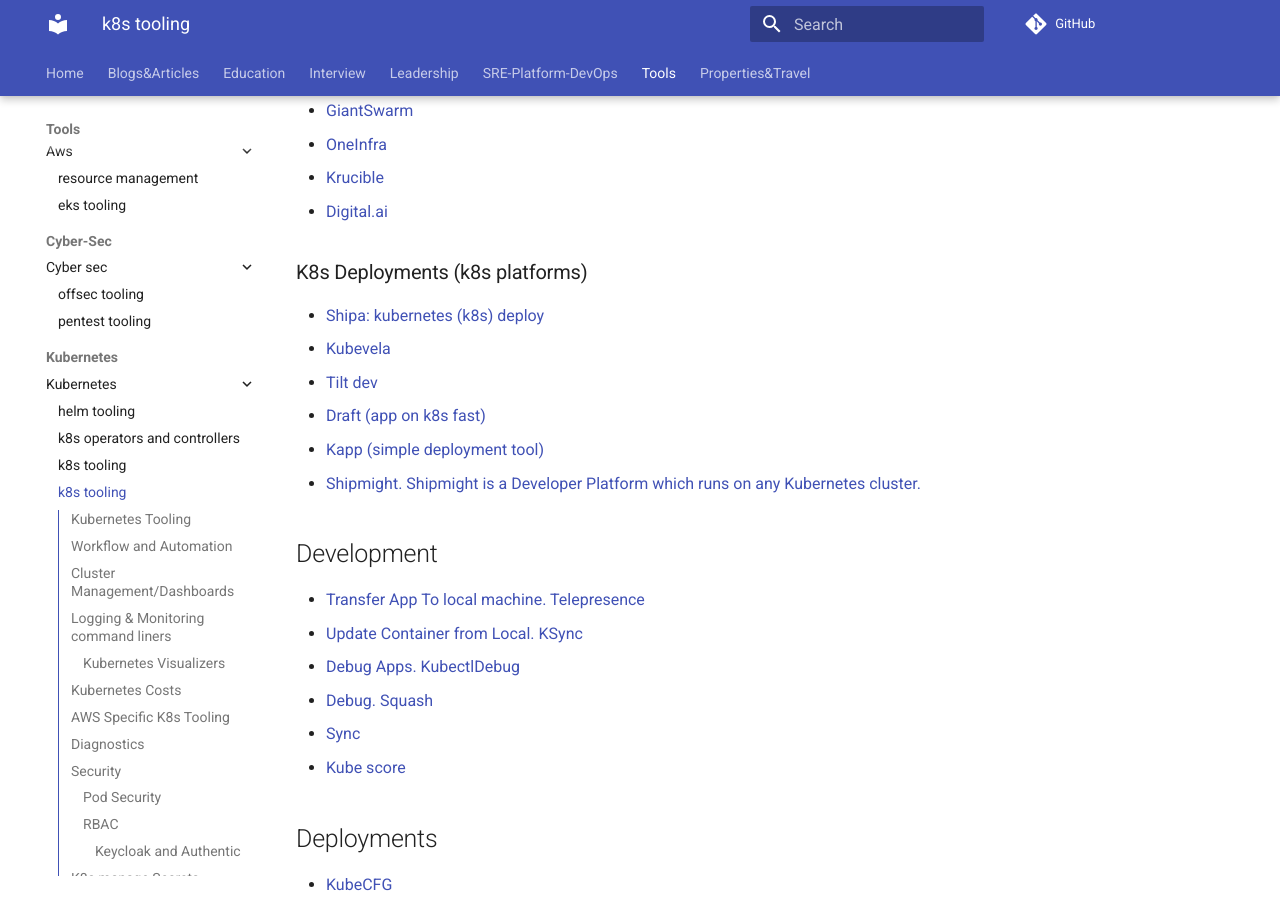
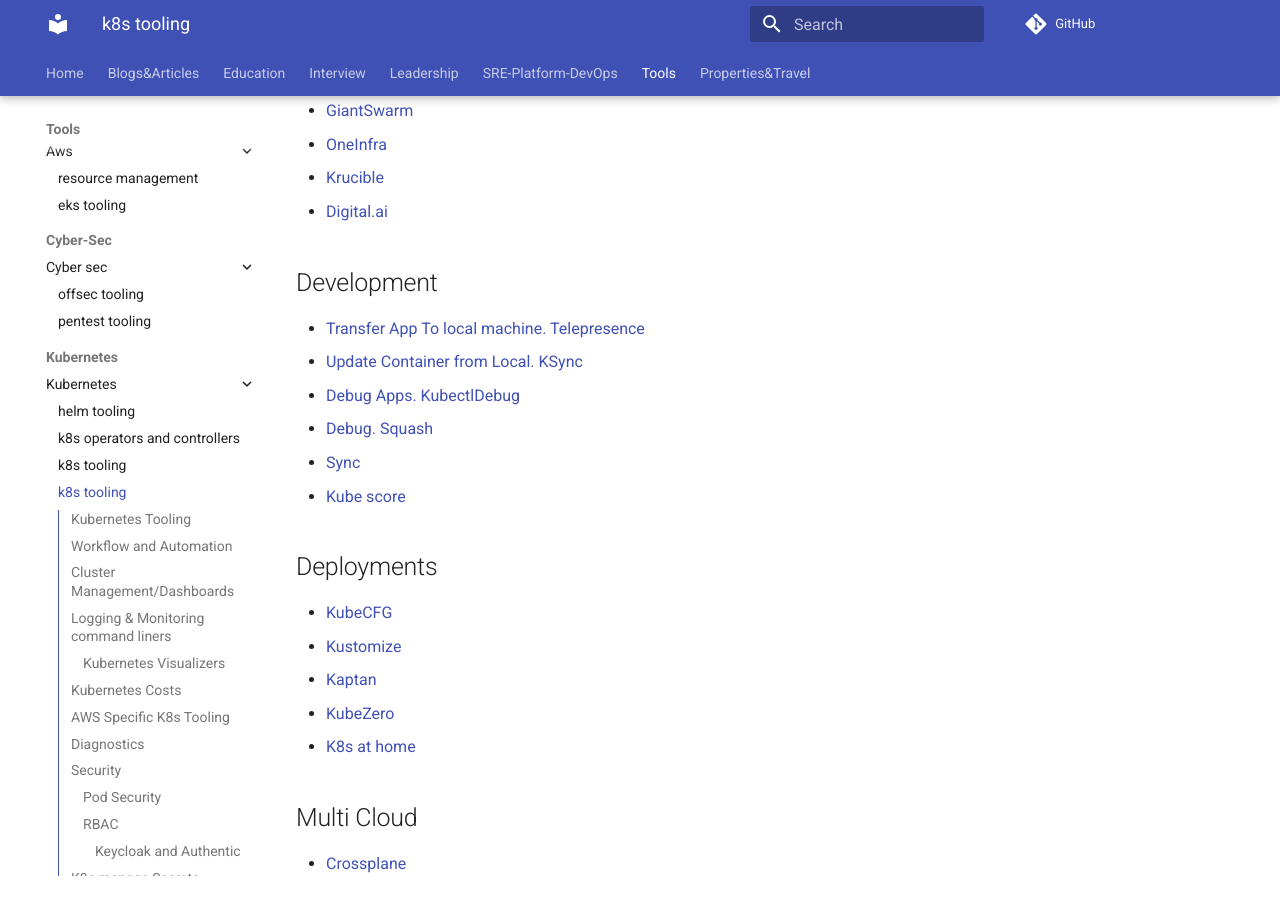
Before and after one commit to ivankatliarchuk/knowledge-base, an MkDocs documentation site: the page built from docs/tools/kubernetes/k8s.md, in a window 1280 px wide and 900 px high, scrolled down 4081 px. Built offline with MkDocs 1.6.1 and Material for MkDocs 9.7.7, drawn with Linux system fonts in a browser that asks for light colours; comment, search, counter and statistics services are not loaded.

Commit message:
create platforms as tooling
Signed-off-by: ivan katliarchuk <ivan.katliarchuk@gmail.com>

```diff
--- a/docs/tools/kubernetes/k8s.md
+++ b/docs/tools/kubernetes/k8s.md
@@ -140,15 +140,6 @@
 - [Krucible](https://usekrucible.com/plans)
 - [Digital.ai](https://docs.digital.ai/)
 
-### K8s Deployments (k8s platforms)
-
-- [Shipa: kubernetes (k8s) deploy](https://shipa.io/)
-- [Kubevela](https://kubevela.io/)
-- [Tilt dev](https://tilt.dev/)
-- [Draft (app on k8s fast)](https://github.com/Azure/draft/)
-- [Kapp (simple deployment tool)](https://github.com/carvel-dev/kapp)
-- [Shipmight. Shipmight is a Developer Platform which runs on any Kubernetes cluster.](https://shipmight.com/)
-
 ## Development
 
 - [Transfer App To local machine. Telepresence](https://www.telepresence.io/)
```
Also changed, not shown: other parts of docs/tools/kubernetes/k8s.md (+1 -1 lines), docs/tools/platforms.md (added, +21 -0 lines).
